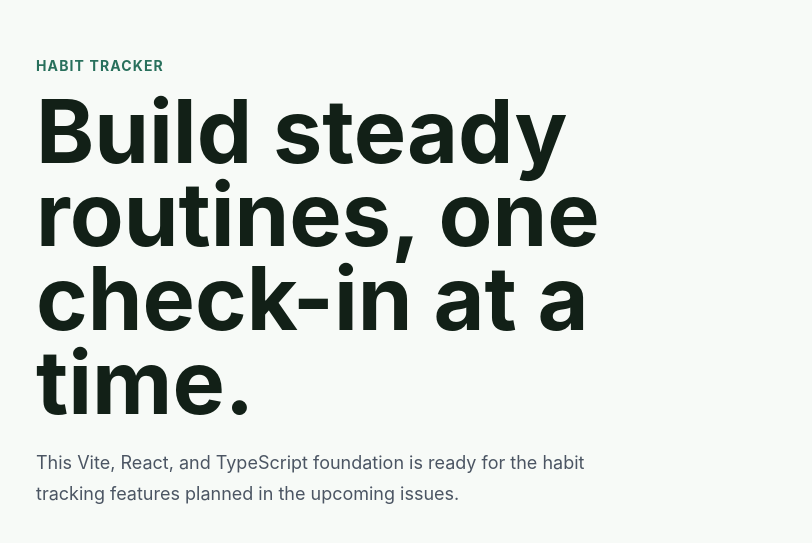
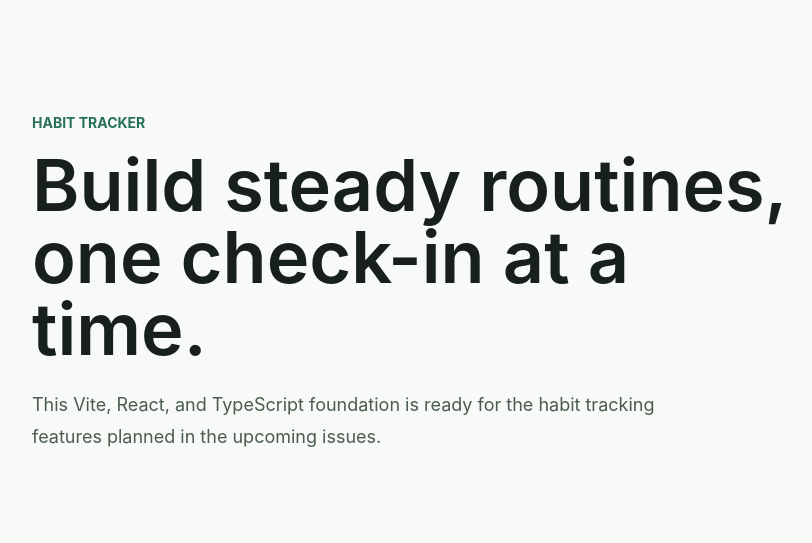
Before and after one commit to mtplayground/lesterli-a96d-habit-tracker, a React (Vite) app: page / in a window 1280 px wide. Shown: the part 117-660 px from the top of the page, without its empty margins (224-1036 px from the left). Built offline with nearby package versions, Linux system fonts and the light colour scheme.

Commit message:
feat: Set up Tailwind CSS and base styles

```diff
--- a/package.json
+++ b/package.json
@@ -17,6 +17,9 @@
     "@types/react": "^19.2.14",
     "@types/react-dom": "^19.2.3",
     "@vitejs/plugin-react": "^6.0.1",
+    "autoprefixer": "^10.5.0",
+    "postcss": "^8.5.15",
+    "tailwindcss": "^3.4.19",
     "typescript": "~6.0.2",
     "vite": "^8.0.12"
   }
--- /dev/null
+++ b/postcss.config.cjs
@@ -0,0 +1,6 @@
+module.exports = {
+  plugins: {
+    tailwindcss: {},
+    autoprefixer: {},
+  },
+}
--- a/src/App.css
+++ /dev/null
@@ -1,33 +0,0 @@
-.app-shell {
-  min-height: 100svh;
-  display: flex;
-  align-items: center;
-  justify-content: center;
-  padding: 48px 24px;
-}
-
-.intro {
-  max-width: 760px;
-}
-
-.eyebrow {
-  margin: 0 0 16px;
-  color: #28705c;
-  font-size: 0.875rem;
-  font-weight: 700;
-  letter-spacing: 0.08em;
-  text-transform: uppercase;
-}
-
-.lede {
-  max-width: 620px;
-  color: #4b5563;
-  font-size: 1.125rem;
-  line-height: 1.7;
-}
-
-@media (max-width: 640px) {
-  .app-shell {
-    justify-content: flex-start;
-  }
-}
--- a/src/App.tsx
+++ b/src/App.tsx
@@ -1,12 +1,17 @@
-import './App.css'
-
 function App() {
   return (
-    <main className="app-shell">
-      <section className="intro" aria-labelledby="app-title">
-        <p className="eyebrow">Habit Tracker</p>
-        <h1 id="app-title">Build steady routines, one check-in at a time.</h1>
-        <p className="lede">
+    <main className="flex min-h-svh items-center justify-center bg-surface px-6 py-12 text-ink sm:px-10">
+      <section className="max-w-3xl" aria-labelledby="app-title">
+        <p className="mb-4 text-sm font-bold uppercase text-brand">
+          Habit Tracker
+        </p>
+        <h1
+          id="app-title"
+          className="mb-6 max-w-3xl text-5xl font-semibold leading-none text-ink sm:text-6xl lg:text-7xl"
+        >
+          Build steady routines, one check-in at a time.
+        </h1>
+        <p className="max-w-2xl text-lg leading-8 text-ink-muted">
           This Vite, React, and TypeScript foundation is ready for the habit
           tracking features planned in the upcoming issues.
         </p>
--- a/src/index.css
+++ b/src/index.css
@@ -1,35 +1,20 @@
+@tailwind base;
+@tailwind components;
+@tailwind utilities;
+
+@layer base {
 :root {
-  color: #17201b;
-  background: #f7faf7;
-  font-family:
-    Inter, ui-sans-serif, system-ui, -apple-system, BlinkMacSystemFont, "Segoe UI",
-    sans-serif;
   font-synthesis: none;
   text-rendering: optimizeLegibility;
   -webkit-font-smoothing: antialiased;
   -moz-osx-font-smoothing: grayscale;
 }
 
-* {
-  box-sizing: border-box;
+body {
+  @apply min-w-80 bg-surface font-sans text-ink;
 }
 
-#root {
-  min-height: 100svh;
+  #root {
+    @apply min-h-svh;
+  }
 }
-
-body {
-  min-width: 320px;
-  margin: 0;
-}
-
-h1 {
-  margin: 0 0 24px;
-  color: #122017;
-  font-size: clamp(2.5rem, 7vw, 5.5rem);
-  line-height: 0.95;
-}
-
-p {
-  margin: 0;
-}
--- /dev/null
+++ b/tailwind.config.js
@@ -0,0 +1,41 @@
+/** @type {import('tailwindcss').Config} */
+export default {
+  content: ['./index.html', './src/**/*.{ts,tsx}'],
+  theme: {
+    extend: {
+      colors: {
+        ink: {
+          DEFAULT: '#17201b',
+          muted: '#4b5b51',
+          soft: '#66756c',
+        },
+        surface: {
+          DEFAULT: '#f7faf7',
+          raised: '#ffffff',
+          muted: '#edf3ee',
+        },
+        brand: {
+          DEFAULT: '#28705c',
+          dark: '#174d3e',
+          light: '#dcefe7',
+        },
+        line: '#d7e1da',
+      },
+      fontFamily: {
+        sans: [
+          'Inter',
+          'ui-sans-serif',
+          'system-ui',
+          '-apple-system',
+          'BlinkMacSystemFont',
+          '"Segoe UI"',
+          'sans-serif',
+        ],
+      },
+      boxShadow: {
+        soft: '0 24px 70px rgba(23, 32, 27, 0.12)',
+      },
+    },
+  },
+  plugins: [],
+}
```
Also changed, not shown: 2 other files (tests, documents, lock files or other folders).
